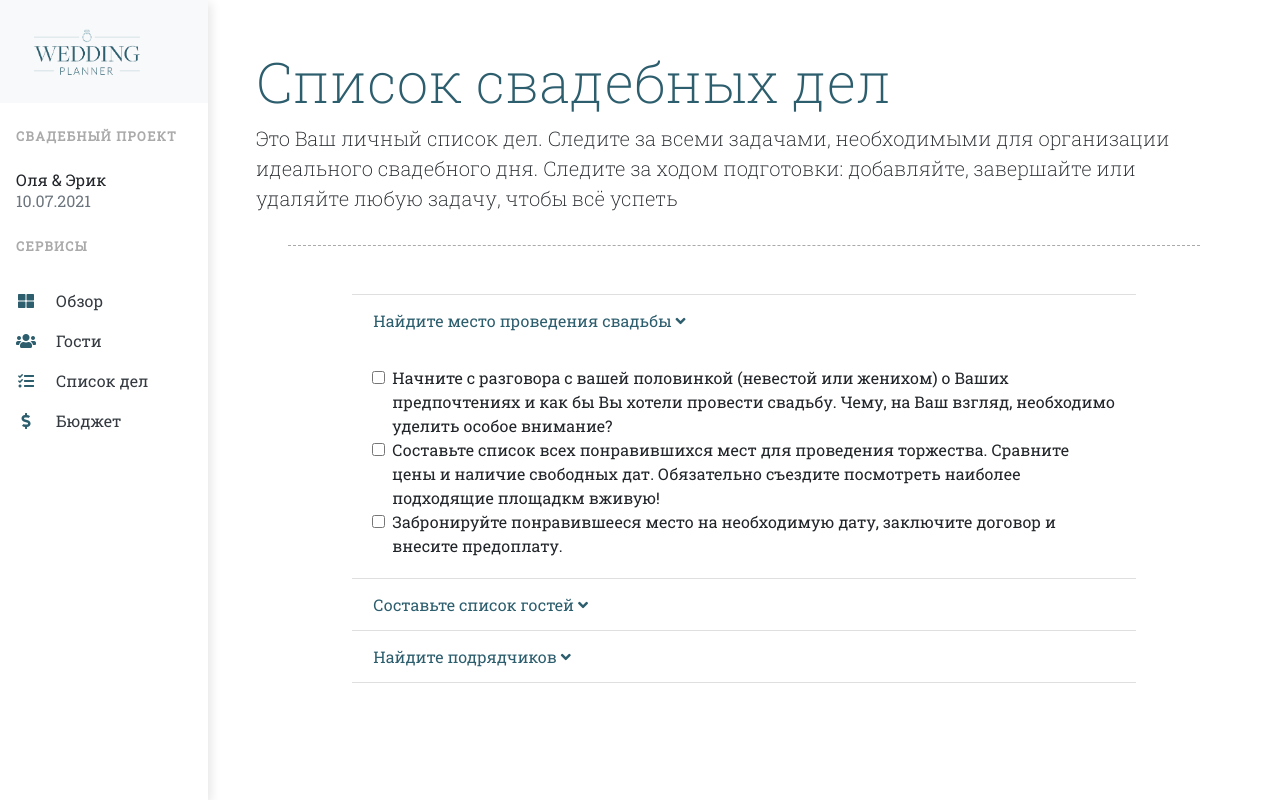
After one commit to OlyaHudoleeva/wedding_planning, a Django app: a page that uses main/templates/main/services.html in a window 1280 px wide. The commit adds this page. Run offline with Django 3.2, Linux system fonts and the light colour scheme; some libraries are stand-ins or nearby versions.

Commit message:
Добавлены страница Список гостей и Список дел

```diff
--- a/main/static/main/css/main-page.css
+++ b/main/static/main/css/main-page.css
@@ -9,11 +9,6 @@ html, body {
     height: 55px;
     width: 137px;
 }
-
-/*.gradient {*/
-/*background: rgb(255,191,244);*/
-/*background: linear-gradient(90deg, rgba(255,191,244,1) 0%, rgba(253,255,164,1) 100%);*/
-/*}*/
 
 .page-header {
     margin-top: 4rem;
--- a/main/static/main/css/services.css
+++ b/main/static/main/css/services.css
@@ -7,6 +7,9 @@
 /*      border-right: 1px solid grey;*/
 /*    }*/
 
+* {
+    font-family: 'Roboto Slab', serif;
+}
 body {
     min-height: 100vh;
     overflow-x: hidden;
@@ -27,7 +30,7 @@ body {
 }
 
 .separator {
-    margin: 1rem;
+    margin: 2rem;
     border-bottom: 1px dashed #aaa;
 }
 
@@ -39,10 +42,6 @@ body {
     color: #aaa;
 }
 
-.nav-link {
-    text-transform: capitalize;
-}
-
 .nav-link:hover {
     background-color: #f3f2f2;
 }
@@ -50,3 +49,47 @@ body {
 .text-primary {
     color: #2d5e6e !important;
 }
+
+.bride-card-img img {
+    height: 60px;
+    width: 90px;
+}
+
+.bride-card-img, .groom-card-img {
+    justify-content: center;
+    display: flex;
+    margin-bottom: 1rem;
+}
+
+
+.groom-card-img img{
+    height: 60px;
+    width: 110px;
+}
+
+.page-name {
+    color: #2d5e6e;
+}
+
+.accordion .card {
+    border-radius: 0;
+    background: none;
+    border-left-width: 0;
+    border-right-width: 0;
+}
+
+.accordion .card .card-header {
+    background: none;
+    padding-top: 7px;
+    padding-bottom: 7px;
+    border-radius: 0;
+    border: none;
+    outline: inherit;
+}
+
+.accordion .card-header .btn {
+    color: #2d5e6e;
+    width: 100%;
+    text-align: left;
+    padding-left: 0;
+}
--- /dev/null
+++ b/main/static/main/js/script.js
@@ -0,0 +1,15 @@
+function toggleAccordion(textId, buttonId) {
+    const text = document.getElementById(textId);
+    const button = document.getElementById(buttonId);
+    const isAreaExpanded = button.ariaExpanded == "true";
+    if (isAreaExpanded) {
+        text.classList.remove("show");
+        button.classList.add("collapsed");
+        button.ariaExpanded = "false";
+    } else {
+        text.classList.add("show");
+        button.classList.remove("collapsed");
+        button.ariaExpanded = "true";
+    }
+
+}
--- /dev/null
+++ b/main/templates/main/todo_list.html
@@ -0,0 +1,179 @@
+{% extends 'main/services.html' %}
+{% load static %}
+
+{% block title %}Online Wedding Planner | Список гостей{% endblock %}
+
+{% block content %}
+
+    <div class="page-content p-5" id="content">
+        <h2 class="display-4 text-black page-name">Список свадебных дел</h2>
+        <p class="lead text-black mb-0">Это Ваш личный список дел. Следите за всеми задачами, необходимыми для
+            организации
+            идеального свадебного дня. Следите за ходом подготовки: добавляйте, завершайте или удаляйте любую задачу,
+            чтобы
+            всё успеть</p>
+        <div class="separator"></div>
+
+
+        {#                <div class="row">#}
+        {#                    <div class="col-lg-8 offset-lg-2">#}
+        {#                        <div class="accordion mt-5" id="accordion">#}
+        {#                            <div class="card">#}
+        {#                                <div class="card-header" id="headingOne">#}
+        {#                                    <h2 class="clearfix mb-0">#}
+        {#                                        <a class="btn btn-link" data-toggle="collapse" data-target="#collapseOne"#}
+        {#                                           aria-expanded="true" aria-controls="collapseOne">Найдите место проведения#}
+        {#                                            свадьбы </a>#}
+        {#                                    </h2>#}
+        {#                                </div>#}
+        {##}
+        {#                                <div id="collapseOne" class="collapse" aria-labelledby="headingOne"#}
+        {#                                     data-parent="#accordion">#}
+        {#                                    <div class="card-body">#}
+        {#                                        <div class="form-check">#}
+        {#                                            <input class="form-check-input" type="checkbox" value=""#}
+        {#                                                   id="flexCheckDefault">#}
+        {#                                            <label class="form-check-label" for="flexCheckDefault">#}
+        {#                                                Начните с разговора с вашей половинкой (невестой или женихом) о Ваших#}
+        {#                                                предпочтениях и как бы Вы хотели провести свадьбу. Чему, на Ваш взгляд,#}
+        {#                                                необходимо уделить особое внимание?#}
+        {#                                            </label>#}
+        {#                                        </div>#}
+        {#                                    </div>#}
+        {#                                </div>#}
+        {##}
+        {#                            </div>#}
+        {#                        </div>#}
+        {#                    </div>#}
+        {#                </div>#}
+
+
+        <section id="checklist">
+            <div class="container">
+
+                <div class="row">
+                    <div class="col-lg-10 offset-lg-1">
+                        <div class="accordion mt-3" id="accordion">
+                            <div class="card">
+                                <div class="card-header" id="headingOne">
+                                    <h5 class="clearfix mb-0">
+                                        <button id="collapsingBtnOne" class="btn btn-link" data-toggle="collapse"
+                                                data-target="#collapseOne" aria-expanded="true"
+                                                aria-controls="collapseOne"
+                                                onclick="toggleAccordion('collapseOne', 'collapsingBtnOne')">
+                                            Найдите место проведения свадьбы <i class="fa fa-angle-down"></i>
+                                        </button>
+                                    </h5>
+                                </div>
+
+                                <div id="collapseOne" class="collapse show" aria-labelledby="headingOne"
+                                     data-parent="#accordion">
+                                    <div class="card-body">
+                                        <div class="form-check">
+                                            <input class="form-check-input" type="checkbox" value=""
+                                                   id="flexCheckDefault">
+                                            <label class="form-check-label" for="flexCheckDefault">
+                                                Начните с разговора с вашей половинкой (невестой или женихом) о Ваших
+                                                предпочтениях и как бы Вы хотели провести свадьбу. Чему, на Ваш взгляд,
+                                                необходимо уделить особое внимание?
+                                            </label>
+                                        </div>
+                                        <div class="form-check">
+                                            <input class="form-check-input" type="checkbox" value=""
+                                                   id="flexCheckDefault">
+                                            <label class="form-check-label" for="flexCheckDefault">
+                                                Составьте список всех понравившихся мест для проведения торжества.
+                                                Сравните цены и наличие свободных дат. Обязательно съездите посмотреть
+                                                наиболее подходящие площадкм вживую!
+                                            </label>
+                                        </div>
+                                        <div class="form-check">
+                                            <input class="form-check-input" type="checkbox" value=""
+                                                   id="flexCheckDefault">
+                                            <label class="form-check-label" for="flexCheckDefault">
+                                                Забронируйте понравившееся место на необходимую дату, заключите договор
+                                                и внесите предоплату.
+                                            </label>
+                                        </div>
+                                    </div>
+                                </div>
+                            </div>
+                            <div class="card">
+                                <div class="card-header" id="headingTwo">
+                                    <h5 class="mb-0">
+                                        <button id="collapsingBtnTwo" class="btn btn-link collapsed"
+                                                data-toggle="collapse"
+                                                data-target="#collapseTwo"
+                                                aria-expanded="false" aria-controls="collapseTwo"
+                                                onclick="toggleAccordion('collapseTwo', 'collapsingBtnTwo')">
+                                            Составьте список гостей <i class="fa fa-angle-down"></i>
+                                        </button>
+                                    </h5>
+                                </div>
+                                <div id="collapseTwo" class="collapse" aria-labelledby="headingTwo"
+                                     data-parent="#accordion">
+                                    <div class="card-body">
+                                        Anim pariatur cliche reprehenderit, enim eiusmod high life accusamus terry
+                                        richardson ad squid.
+                                        3
+                                        wolf moon officia aute, non cupidatat skateboard dolor brunch. Food truck quinoa
+                                        nesciunt
+                                        laborum
+                                        eiusmod. Brunch 3 wolf moon tempor, sunt aliqua put a bird on it squid
+                                        single-origin coffee
+                                        nulla
+                                        assumenda shoreditch et. Nihil anim keffiyeh helvetica, craft beer labore wes
+                                        anderson cred
+                                        nesciunt
+                                        sapiente ea proident. Ad vegan excepteur butcher vice lomo. Leggings occaecat
+                                        craft beer
+                                        farm-to-table, raw denim aesthetic synth nesciunt you probably haven't heard of
+                                        them accusamus
+                                        labore sustainable VHS.
+                                    </div>
+                                </div>
+                            </div>
+                            <div class="card">
+                                <div class="card-header" id="headingThree">
+                                    <h5 class="mb-0">
+                                        <button id="collapsingBtnThree" class="btn btn-link collapsed"
+                                                data-toggle="collapse"
+                                                data-target="#collapseThree"
+                                                aria-expanded="false" aria-controls="collapseThree"
+                                                onclick="toggleAccordion('collapseThree', 'collapsingBtnThree')">
+                                            Найдите подрядчиков <i class="fa fa-angle-down"></i>
+                                        </button>
+                                    </h5>
+                                </div>
+                                <div id="collapseThree" class="collapse" aria-labelledby="headingThree"
+                                     data-parent="#accordion">
+                                    <div class="card-body">
+                                        Anim pariatur cliche reprehenderit, enim eiusmod high life accusamus terry
+                                        richardson ad squid.
+                                        3
+                                        wolf moon officia aute, non cupidatat skateboard dolor brunch. Food truck quinoa
+                                        nesciunt
+                                        laborum
+                                        eiusmod. Brunch 3 wolf moon tempor, sunt aliqua put a bird on it squid
+                                        single-origin coffee
+                                        nulla
+                                        assumenda shoreditch et. Nihil anim keffiyeh helvetica, craft beer labore wes
+                                        anderson cred
+                                        nesciunt
+                                        sapiente ea proident. Ad vegan excepteur butcher vice lomo. Leggings occaecat
+                                        craft beer
+                                        farm-to-table, raw denim aesthetic synth nesciunt you probably haven't heard of
+                                        them accusamus
+                                        labore sustainable VHS.
+                                    </div>
+                                </div>
+                            </div>
+                        </div>
+                    </div>
+                </div>
+            </div>
+        </section>
+
+    </div>
+
+{% endblock %}
--- a/main/urls.py
+++ b/main/urls.py
@@ -4,6 +4,6 @@ from . import views
 urlpatterns = [
     path('', views.index),
     path('guests', views.guests),
-    path('overview', views.overview)
-
+    path('overview', views.overview),
+    path('checklist', views.checklist)
 ]
--- a/main/views.py
+++ b/main/views.py
@@ -10,3 +10,6 @@ def guests(request):
 
 def overview(request):
     return render(request, 'main/overview.html')
+
+def checklist(request):
+    return render(request, 'main/todo_list.html')
```
Also changed, not shown: main/templates/main/guests.html (+56 -2 lines), main/templates/main/services.html (+5 -28 lines), main/static/main/img/bride-shoe.png (added), main/static/main/img/groom-shoe - Copy.jpeg (added), main/static/main/img/groom-shoe.jpeg (added).
